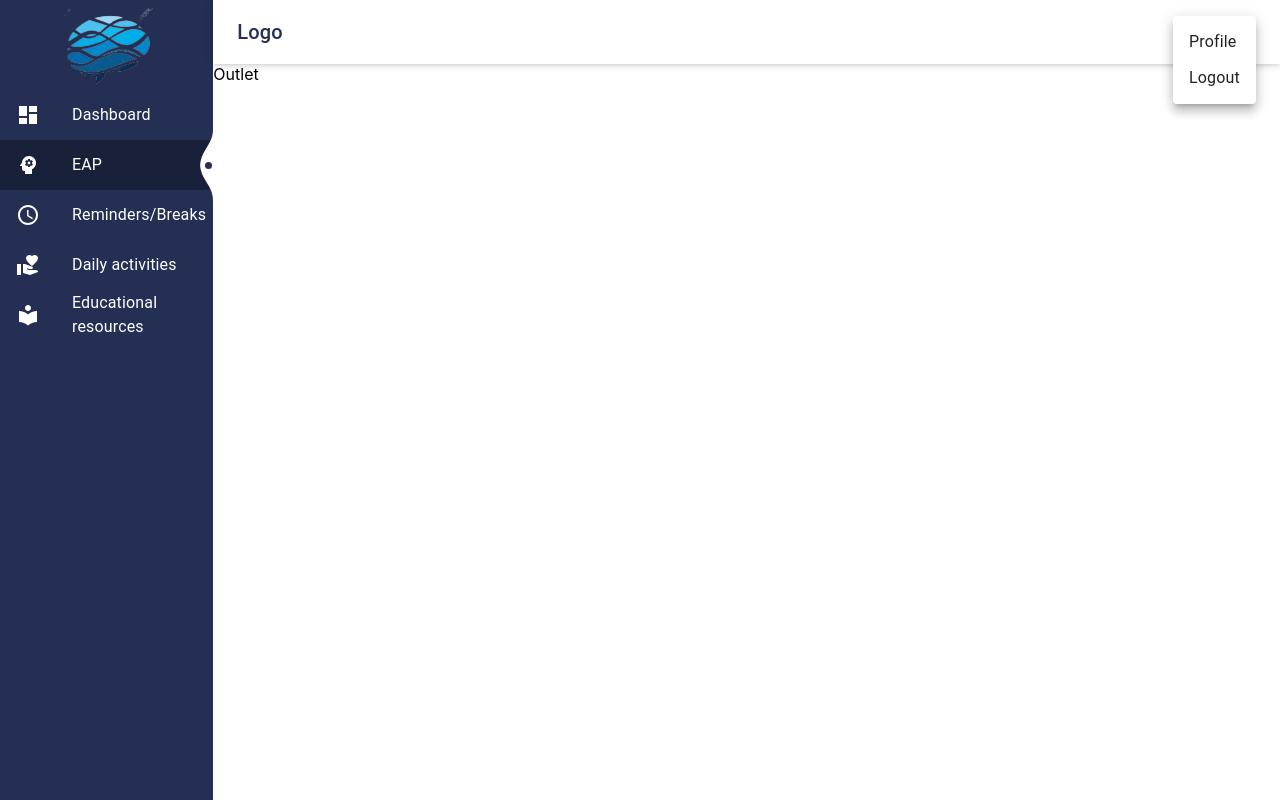
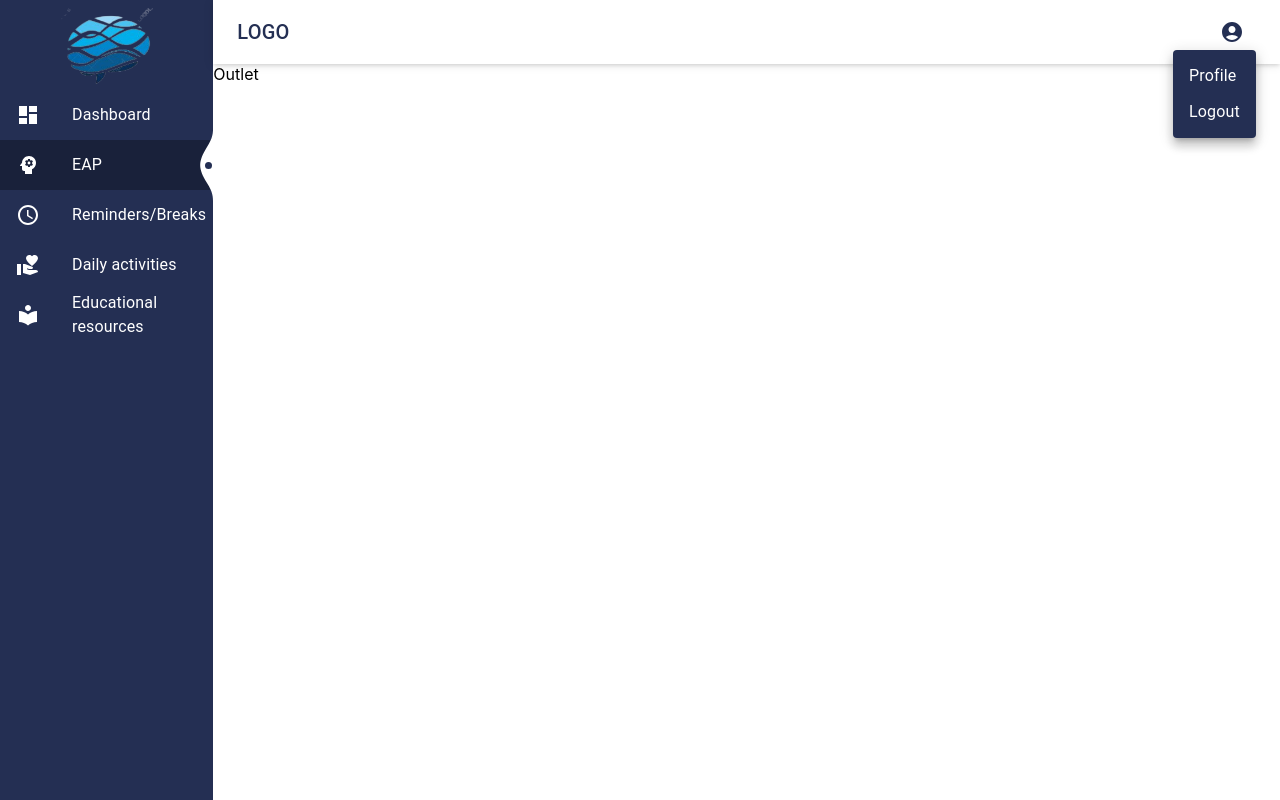
Before and after one commit to kashishahuja2002/Mind-Waves-ServiceNow-Code-To-Win, a React (Create React App) app: page /pages in a window 1280 px wide. Both pictures are taken after a click on the button "account of current user". Built offline with nearby package versions, Linux system fonts and the light colour scheme.

Commit message:
feat/menu styles for user dropdown

```diff
--- a/src/components/pages/Navbar.js
+++ b/src/components/pages/Navbar.js
@@ -41,7 +41,7 @@ const Navbar = (props) => {
                     </IconButton>
 
                     <Typography variant="h6" component="div" sx={{ flexGrow: 1 }}>
-                        Logo
+                        LOGO
                     </Typography>
 
                     <div>
@@ -70,6 +70,17 @@ const Navbar = (props) => {
                             }}
                             open={Boolean(anchorEl)}
                             onClose={handleClose}
+                            sx={{
+                                ".MuiPaper-elevation": {
+                                    top: "50px !important",
+                                    backgroundColor: "var(--dark-blue)",
+                                    color: "#ffffff",
+                                },
+
+                                ".MuiMenuItem-root:hover": {
+                                    backgroundColor: "rgba(255, 255, 255, 0.1)",
+                                }
+                            }}
                         >
                             <MenuItem onClick={handleClose}>Profile</MenuItem>
                             <MenuItem onClick={handleClose}>Logout</MenuItem>
```
